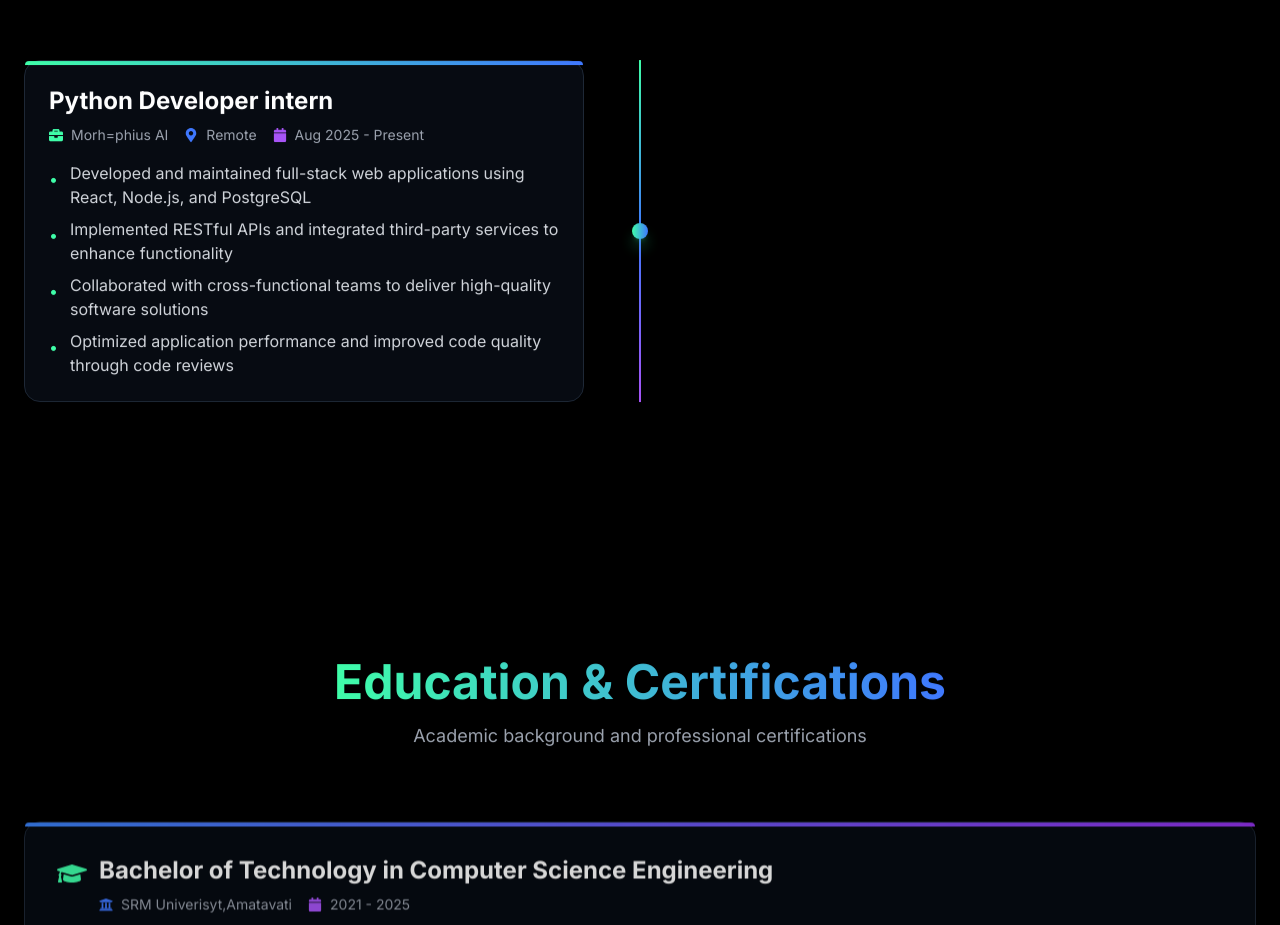
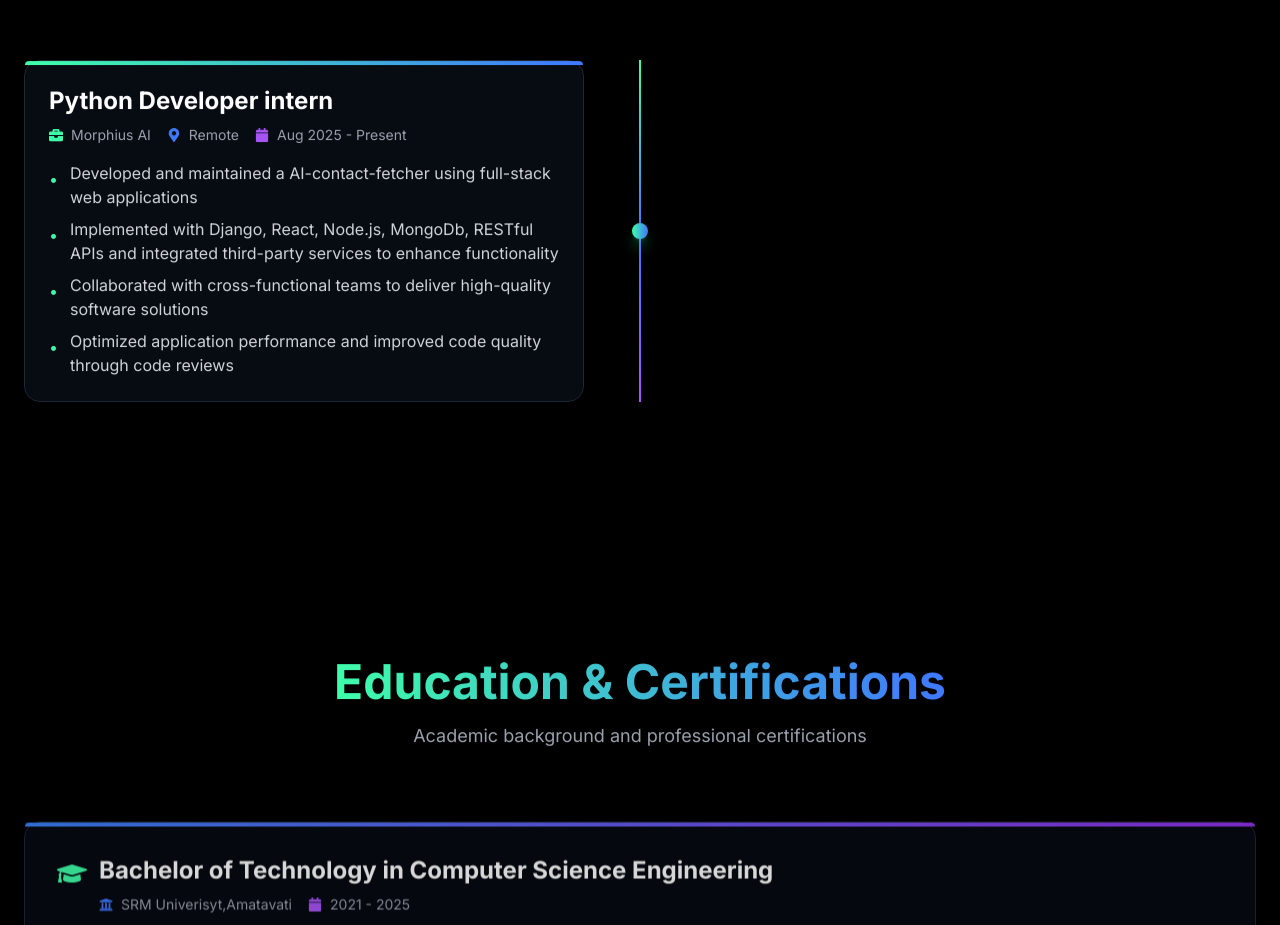
Before and after one commit to BhargavVenkataSai/Gradient-portfolio, a React (Vite) app: page / in a window 1280 px wide. Shown: the part 1840-2765 px from the top of the page. Built offline with nearby package versions, Linux system fonts and the light colour scheme.

Commit message:
edited exp

```diff
--- a/src/sections/Experience.jsx
+++ b/src/sections/Experience.jsx
@@ -6,12 +6,12 @@ const Experience = () => {
   const experiences = [
     {
       role: 'Python Developer intern',
-      company: 'Morh=phius AI',
+      company: 'Morphius AI',
       location: 'Remote',
       period: 'Aug 2025 - Present',
       description: [
-        'Developed and maintained full-stack web applications using React, Node.js, and PostgreSQL',
-        'Implemented RESTful APIs and integrated third-party services to enhance functionality',
+        'Developed and maintained a AI-contact-fetcher using full-stack web applications',
+        'Implemented with Django, React, Node.js, MongoDb, RESTful APIs and integrated third-party services to enhance functionality',
         'Collaborated with cross-functional teams to deliver high-quality software solutions',
         'Optimized application performance and improved code quality through code reviews',
       ],
```
